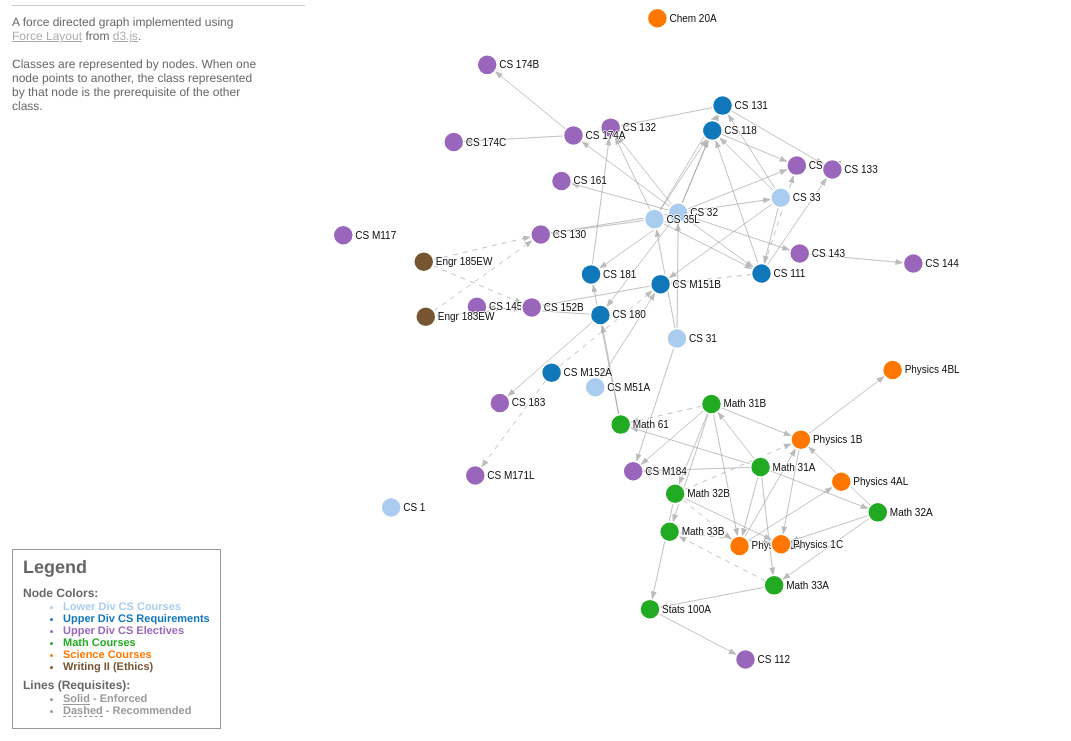
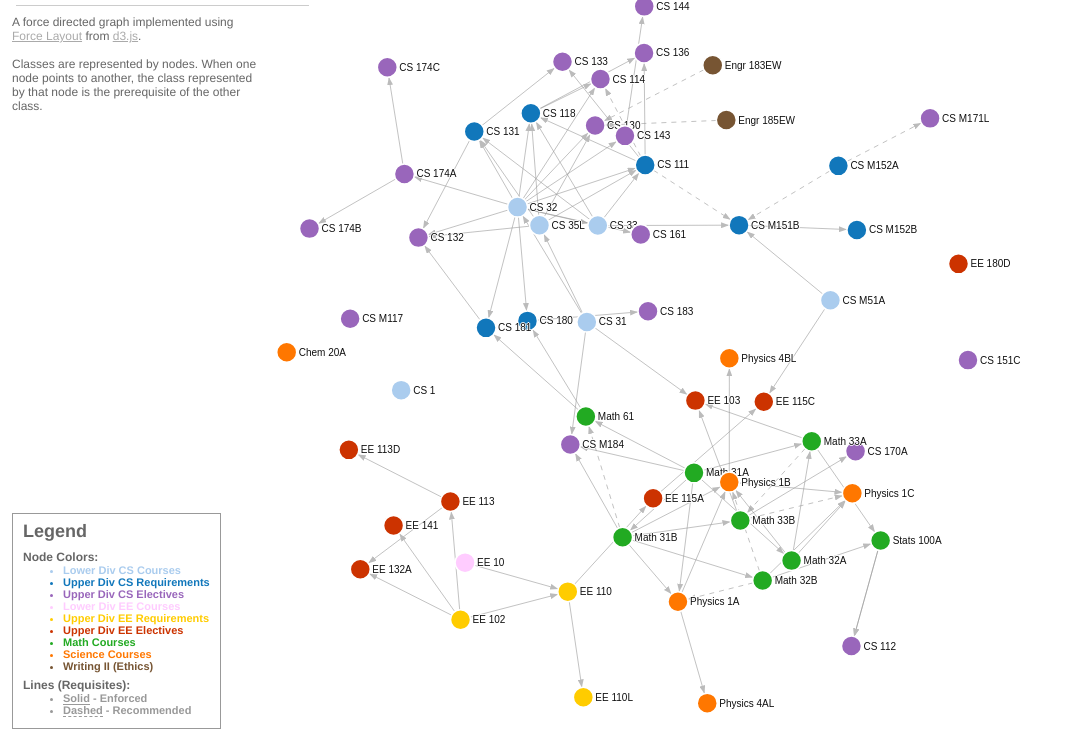
Before and after one commit to rzsun/Classvis, a plain HTML site: page index.html in a window 1280 px wide. Shown: the part 59-800 px from the top of the page, without its empty margins (0-1071 px from the left). Drawn offline with nearby package versions, Linux system fonts and the light colour scheme.

Commit message:
Add courses and prerequisites for the UCLA CSE major

```diff
--- a/courses.json
+++ b/courses.json
@@ -6,30 +6,44 @@
     {"name":"CS 33","type":"lowerdiv"},
     {"name":"CS 35L","type":"lowerdiv"},
     {"name":"CS M51A","type":"lowerdiv"},
+    {"name":"EE 10","type":"ee-lowerdiv"},
     {"name":"CS 111","type":"upperdiv"},
     {"name":"CS 118","type":"upperdiv"},
     {"name":"CS 131","type":"upperdiv"},
     {"name":"CS M151B","type":"upperdiv"},
     {"name":"CS M152A","type":"upperdiv"},
+    {"name":"CS M152B","type":"upperdiv"},
     {"name":"CS 180","type":"upperdiv"},
     {"name":"CS 181","type":"upperdiv"},
+    {"name":"EE 102","type":"ee-upperdiv"},
+    {"name":"EE 110","type":"ee-upperdiv"},
+    {"name":"EE 110L","type":"ee-upperdiv"},
+    {"name":"EE 113","type":"ee-elective"},
+    {"name":"EE 113D","type":"ee-elective"},
+    {"name":"EE 115A","type":"ee-elective"},
+    {"name":"EE 115C","type":"ee-elective"},
+    {"name":"EE 132A","type":"ee-elective"},
+    {"name":"EE 141","type":"ee-elective"},
+    {"name":"EE 180D","type":"ee-elective"},
     {"name":"CS 112","type":"elective"},
     {"name":"CS 114","type":"elective"},
     {"name":"CS M117","type":"elective"},
     {"name":"CS 130","type":"elective"},
     {"name":"CS 132","type":"elective"},
     {"name":"CS 133","type":"elective"},
+    {"name":"CS 136","type":"elective"},
     {"name":"CS 143","type":"elective"},
     {"name":"CS 144","type":"elective"},
-    {"name":"CS 145","type":"elective"},
-    {"name":"CS 152B","type":"elective"},
+    {"name":"CS 151C","type":"elective"},
     {"name":"CS 161","type":"elective"},
+    {"name":"CS 170A","type":"elective"},
     {"name":"CS M171L","type":"elective"},
     {"name":"CS 174A","type":"elective"},
     {"name":"CS 174B","type":"elective"},
     {"name":"CS 174C","type":"elective"},
     {"name":"CS 183","type":"elective"},
     {"name":"CS M184","type":"elective"},
+    {"name":"EE 103","type":"ee-elective"},
     {"name":"Math 31A","type":"math"},
     {"name":"Math 31B","type":"math"},
     {"name":"Math 32A","type":"math"},
@@ -54,6 +68,7 @@
     {"source":"CS 32","target":"CS 111","type":"Enforced"},
     {"source":"CS 33","target":"CS 111","type":"Enforced"},
     {"source":"CS 35L","target":"CS 111","type":"Enforced"},
+    {"source":"Stats 100A","target":"CS 112","type":"Enforced"},
     {"source":"CS 32","target":"CS 118","type":"Enforced"},
     {"source":"CS 33","target":"CS 118","type":"Enforced"},
     {"source":"CS 35L","target":"CS 118","type":"Enforced"},
@@ -61,10 +76,13 @@
     {"source":"CS 32","target":"CS 131","type":"Enforced"},
     {"source":"CS 33","target":"CS 131","type":"Enforced"},
     {"source":"CS 35L","target":"CS 131","type":"Enforced"},
+    {"source":"CS 111","target":"CS 136","type":"Enforced"},
+    {"source":"CS 118","target":"CS 136","type":"Enforced"},
     {"source":"CS 33","target":"CS M151B","type":"Enforced"},
     {"source":"CS M51A","target":"CS M151B","type":"Enforced"},
     {"source":"CS 111","target":"CS M151B","type":"Recommended"},
     {"source":"CS M152A","target":"CS M151B","type":"Recommended"},
+    {"source":"CS M151B","target":"CS M152B","type":"Enforced"},
     {"source":"CS 32","target":"CS 180","type":"Enforced"},
     {"source":"Math 61","target":"CS 180","type":"Enforced"},
     {"source":"CS 32","target":"CS 181","type":"Enforced"},
@@ -85,11 +103,8 @@
     {"source":"CS 131","target":"CS 133","type":"Enforced"},
     {"source":"CS 32","target":"CS 143","type":"Enforced"},
     {"source":"CS 143","target":"CS 144","type":"Enforced"},
-    {"source":"CS 180","target":"CS 145","type":"Enforced"},
-    {"source":"CS M151B","target":"CS 152B","type":"Enforced"},
-    {"source":"Engr 183EW","target":"CS 152B","type":"Recommended"},
-    {"source":"Engr 185EW","target":"CS 152B","type":"Recommended"},
     {"source":"CS 32","target":"CS 161","type":"Enforced"},
+    {"source":"Math 33B","target":"CS 170A","type":"Enforced"},
     {"source":"CS M152A","target":"CS M171L","type":"Recommended"},
     {"source":"CS 32","target":"CS 174A","type":"Enforced"},
     {"source":"CS 174A","target":"CS 174B","type":"Enforced"},
@@ -98,6 +113,20 @@
     {"source":"CS 31","target":"CS M184","type":"Enforced"},
     {"source":"Math 31A","target":"CS M184","type":"Enforced"},
     {"source":"Math 31B","target":"CS M184","type":"Enforced"},
+    {"source":"CS 31","target":"EE 103","type":"Enforced"},
+    {"source":"Math 33A","target":"EE 103","type":"Enforced"},
+    {"source":"Math 33B","target":"EE 103","type":"Enforced"},
+    {"source":"EE 10","target":"EE 110","type":"Enforced"},
+    {"source":"EE 102","target":"EE 110","type":"Enforced"},
+    {"source":"EE 110","target":"EE 110L","type":"Enforced"},
+    {"source":"EE 102","target":"EE 113","type":"Enforced"},
+    {"source":"EE 113","target":"EE 113D","type":"Enforced"},
+    {"source":"EE 110","target":"EE 115A","type":"Enforced"},
+    {"source":"CS M51A","target":"EE 115C","type":"Enforced"},
+    {"source":"EE 115A","target":"EE 115C","type":"Enforced"},
+    {"source":"EE 102","target":"EE 132A","type":"Enforced"},
+    {"source":"EE 113","target":"EE 132A","type":"Enforced"},
+    {"source":"EE 102","target":"EE 141","type":"Enforced"},
     {"source":"Math 31A","target":"Math 31B","type":"Enforced"},
     {"source":"Math 31A","target":"Math 32A","type":"Enforced"},
     {"source":"Math 31B","target":"Math 32B","type":"Enforced"},
--- a/index.html
+++ b/index.html
@@ -126,7 +126,7 @@ hr {
 <body>
   <div id="header">
     <h1>CS Force Graph</h1>
-    <h2>a graph of class requisites in UCLA's CS major</h2>
+    <h2>a graph of class requisites in UCLA's CSE major</h2>
     <hr>
     <p id="info">A force directed graph implemented using
       <a href="https://github.com/mbostock/d3/wiki/Force-Layout">Force Layout</a>
@@ -141,6 +141,9 @@ hr {
       <li style="color: #ace">Lower Div CS Courses</li>
       <li style="color: #17b">Upper Div CS Requirements</li>
       <li style="color: #96b">Upper Div CS Electives</li>
+      <li style="color: #fcf">Lower Div EE Courses</li>
+      <li style="color: #fc0">Upper Div EE Requirements</li>
+      <li style="color: #c30">Upper Div EE Electives</li>
       <li style="color: #2a2">Math Courses</li>
       <li style="color: #f70">Science Courses</li>
       <li style="color: #753">Writing II (Ethics)</li>
@@ -222,7 +225,7 @@ hr {
           .call(force.drag);
 
       // draw nodes, color depending on type of class
-      var color = ["#ace", "#17b", "#2a2", "#f70", "#96b", "#753"];
+      var color = ["#ace", "#17b", "#2a2", "#f70", "#96b", "#753", "#fcf", "#fc0", "#c30"];
       node.append("circle")
           .attr("r", 10)
           .style("fill", function(d) {
@@ -232,6 +235,9 @@ hr {
             if(d.type == "science") return color[3];
             if(d.type == "elective") return color[4];
             if(d.type == "writing") return color[5];
+            if(d.type == "ee-lowerdiv") return color[6];
+            if(d.type == "ee-upperdiv") return color[7];
+            if(d.type == "ee-elective") return color[8];
           });
       node.on("mouseover", function(d){
           var currentNode = d3.select(this).select("circle");
@@ -253,6 +259,9 @@ hr {
               if(d.type == "science") return color[3];
               if(d.type == "elective") return color[4];
               if(d.type == "writing") return color[5];
+              if(d.type == "ee-lowerdiv") return color[6];
+              if(d.type == "ee-upperdiv") return color[7];
+              if(d.type == "ee-elective") return color[8];
             });
       });
 
```
